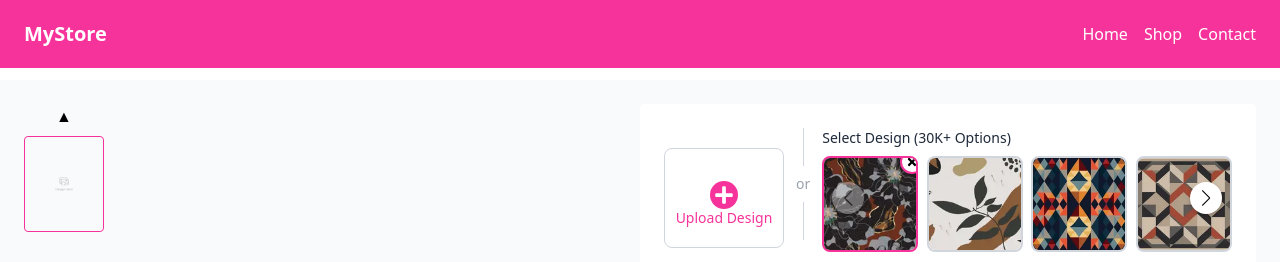
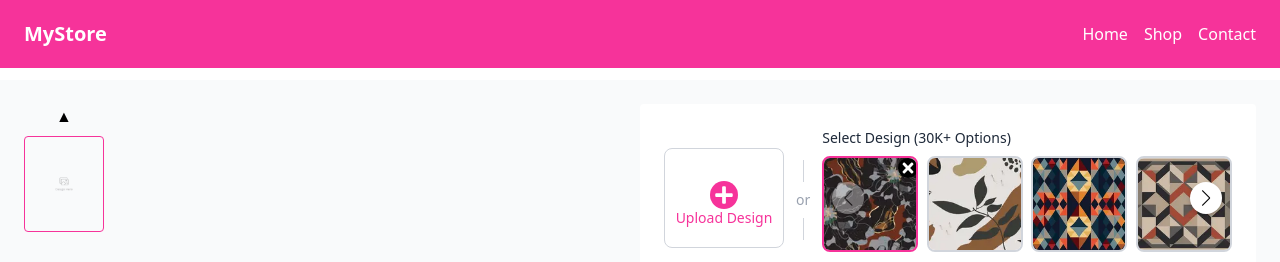
Before and after one commit to GitAvinash003/wall-design-tool-pdp_page, a React (Vite) app: page / in a window 1280 px wide. Both pictures are taken after a click on the element 870 px from the left and 204 px from the top of the page. Shown: the top 262 px of the page. Built offline with nearby package versions, Linux system fonts and the light colour scheme.

Commit message:
ui setting

```diff
--- a/index.html
+++ b/index.html
@@ -3,7 +3,7 @@
   <head>
     <meta charset="UTF-8" />
     <link rel="icon" type="image/svg+xml" href="/vite.svg" />
-    <meta name="viewport" content="width=device-width, initial-scale=1.0" />
+    <!-- <meta name="viewport" content="width=device-width, initial-scale=1.0" /> -->
     <title>Vite + React</title>
     <script src="https://cdn.jsdelivr.net/npm/@tailwindcss/browser@4"></script>
   </head>
--- a/src/components/DesignEditor.jsx
+++ b/src/components/DesignEditor.jsx
@@ -132,6 +132,7 @@ const DesignEditor = ({ imageSrc }) => {
           setImagePosition={setImagePosition}
           rotation={rotation}
           setRotation={setRotation}
+
         />
       )}
     </div>
--- a/src/components/UploadDesign.jsx
+++ b/src/components/UploadDesign.jsx
@@ -61,7 +61,7 @@ const UploadDesign = ({ selectedDesign, onDesignSelect }) => {
 
         {/* Divider */}
         <div className="flex flex-col items-center justify-center shrink-0 h-28">
-          <div className="flex flex-col items-center justify-center h-full">
+          <div className="flex flex-col items-center justify-center h-20 mt-8">
             <div className="w-px h-full bg-gray-300" />
             <span className="my-2 text-sm text-gray-400">or</span>
             <div className="w-px h-full bg-gray-300" />
@@ -100,7 +100,7 @@ const UploadDesign = ({ selectedDesign, onDesignSelect }) => {
                     />
                     {isSelected && (
                       <div
-                        className="absolute top-[-8px] right-[-8px] w-6 h-6 rounded-full bg-white border-2 border-pink-500 flex items-center justify-center text-xs text-black shadow-md z-10"
+                        className="absolute top-[0px] right-[-2px] w-5 h-5 rounded-full bg-black   border-pink-500 flex items-center justify-center text-md text-white shadow-md z-10 cursor-pointer"
                         onClick={(e) => {
                           e.stopPropagation();
                           onDesignSelect(null);
```
